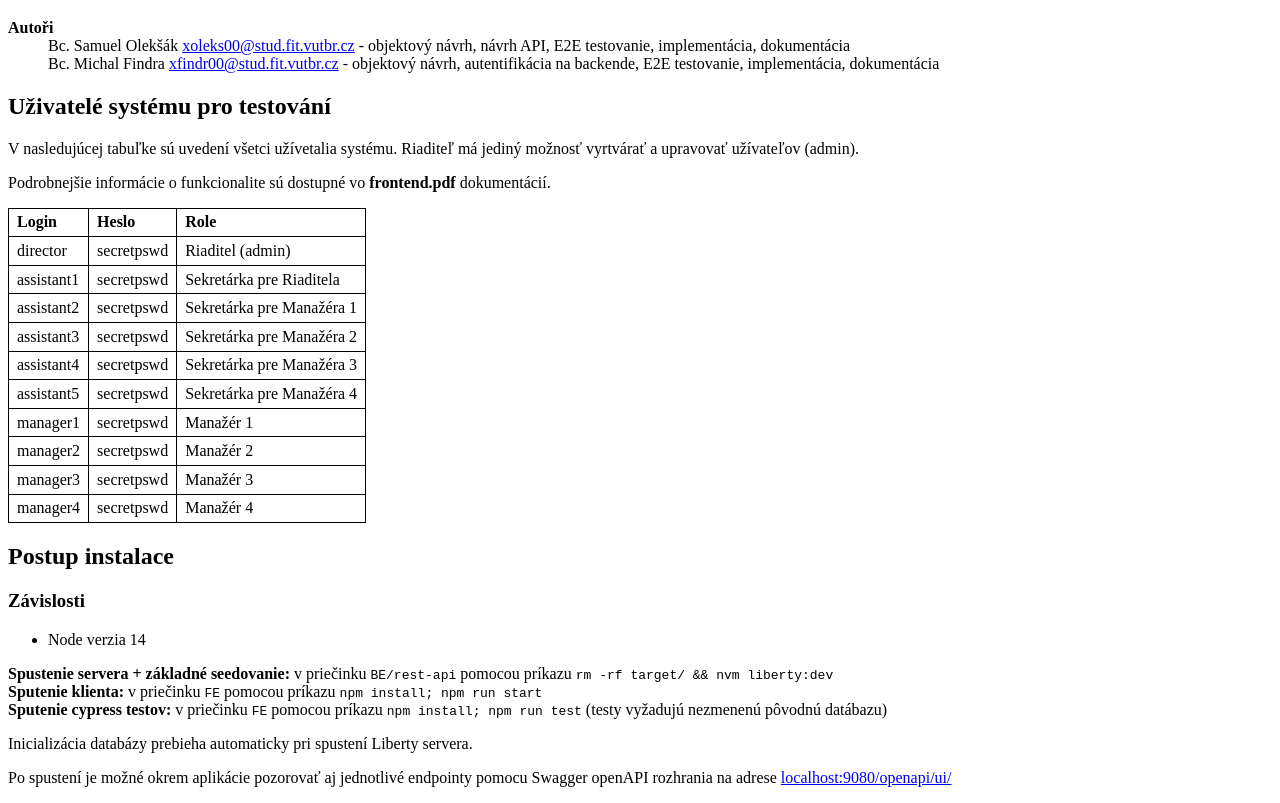
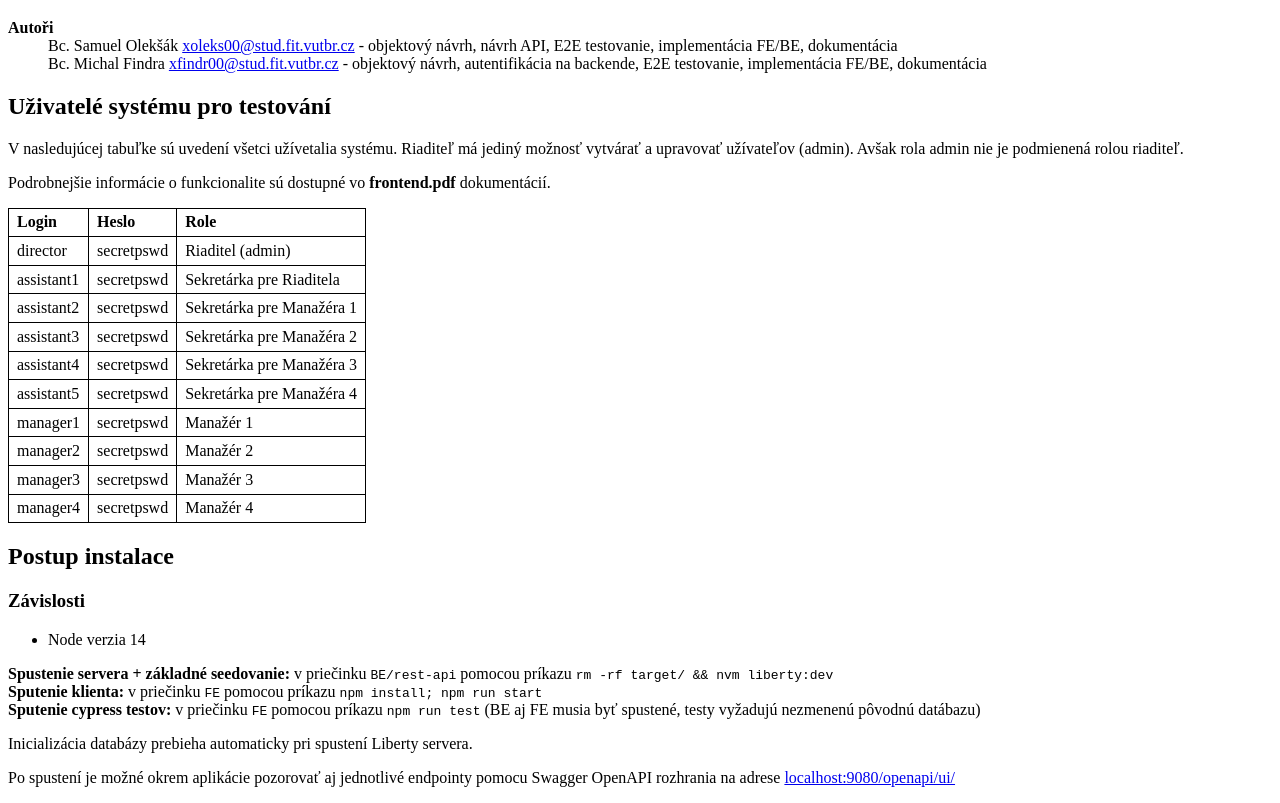
Before and after one commit to leSamo/PIS, a plain HTML site: page doc.html in a window 1280 px wide. Shown: the part 61-864 px from the top of the page. Drawn offline with Linux system fonts and the light colour scheme.

Commit message:
Final touches

```diff
--- a/FE/src/components/Month.js
+++ b/FE/src/components/Month.js
@@ -159,7 +159,7 @@ const Month = ({ userInfo, addToastAlert, doubleLeftButtonClickCount, leftButton
                                             textAlign: "center",
                                             verticalAlign: "top",
                                             // color today's date column light blue
-                                            backgroundColor: addDays(firstDayOfMonth, week * 7 + day) === getMostRecentMonday(new Date()) ? "#b0fff7" : "white"
+                                            backgroundColor: addDays(firstDayOfMonth, week * 7 + day) === isoLongToShort(new Date()) ? "#b0fff7" : "white"
                                         }}>
                                             <b>{dayNumber}</b>
                                             {
--- a/FE/src/components/Week.js
+++ b/FE/src/components/Week.js
@@ -221,7 +221,7 @@ const Week = ({ userInfo, addToastAlert, doubleLeftButtonClickCount, leftButtonC
                     border: "1px solid black",
                     borderLeft: index === 0 ? "1px solid black" : 0,
                     // color today's date column light blue
-                    backgroundColor: addDays(currentMonday, index) === getMostRecentMonday(new Date()) ? "#b0fff7" : "white"
+                    backgroundColor: addDays(currentMonday, index) === isoLongToShort(new Date()) ? "#b0fff7" : "white"
                 }}>
                     <b>
                         <div style={{ textAlign: "center", height: 24 }}>{weekday}</div>
--- a/doc.html
+++ b/doc.html
@@ -32,17 +32,17 @@
 		<dt>Autoři</dt>
 		<dd>Bc. Samuel Olekšák
 			<a href="mailto:xoleks00@stud.fit.vutbr.cz">xoleks00@stud.fit.vutbr.cz</a> -
-			objektový návrh, návrh API, E2E testovanie, implementácia, dokumentácia
+			objektový návrh, návrh API, E2E testovanie, implementácia FE/BE, dokumentácia
 		</dd>
 		<dd>Bc. Michal Findra
 			<a href="mailto:xfindr00@stud.fit.vutbr.cz">xfindr00@stud.fit.vutbr.cz</a> -
-			objektový návrh, autentifikácia na backende, E2E testovanie, implementácia, dokumentácia
+			objektový návrh, autentifikácia na backende, E2E testovanie, implementácia FE/BE, dokumentácia
 		</dd>
 	</dl>
 
 	<h2>Uživatelé systému pro testování</h2>
 
-	<p>V nasledujúcej tabuľke sú uvedení všetci užívetalia systému. Riaditeľ má jediný možnosť vyrtvárať a upravovať užívateľov (admin). </p>
+	<p>V nasledujúcej tabuľke sú uvedení všetci užívetalia systému. Riaditeľ má jediný možnosť vytvárať a upravovať užívateľov (admin). Avšak rola admin nie je podmienená rolou riaditeľ.</p>
 	<p>Podrobnejšie informácie o funkcionalite sú dostupné vo <b>frontend.pdf</b> dokumentácií.</p>
 
 	<table>
@@ -115,11 +115,11 @@
 	</ul>
 	<b>Spustenie servera + základné seedovanie:</b> v priečinku <code>BE/rest-api</code> pomocou príkazu <code>rm -rf target/ && nvm liberty:dev</code><br>
 	<b>Sputenie klienta:</b> v priečinku <code>FE</code> pomocou príkazu <code>npm install; npm run start</code> <br>
-	<b>Sputenie cypress testov:</b> v priečinku <code>FE</code> pomocou príkazu <code>npm install; npm run test</code> (testy vyžadujú nezmenenú pôvodnú datábazu)
+	<b>Sputenie cypress testov:</b> v priečinku <code>FE</code> pomocou príkazu <code>npm run test</code> (BE aj FE musia byť spustené, testy vyžadujú nezmenenú pôvodnú datábazu)
 
 	<p>Inicializácia databázy prebieha automaticky pri spustení Liberty servera.</p>
 
-	<p>Po spustení je možné okrem aplikácie pozorovať aj jednotlivé endpointy pomocu Swagger openAPI rozhrania na adrese <a href="http://localhost:9080/openapi/ui/">localhost:9080/openapi/ui/</a></p>
+	<p>Po spustení je možné okrem aplikácie pozorovať aj jednotlivé endpointy pomocu Swagger OpenAPI rozhrania na adrese <a href="http://localhost:9080/openapi/ui/">localhost:9080/openapi/ui/</a></p>
 
 </body>
 
```
